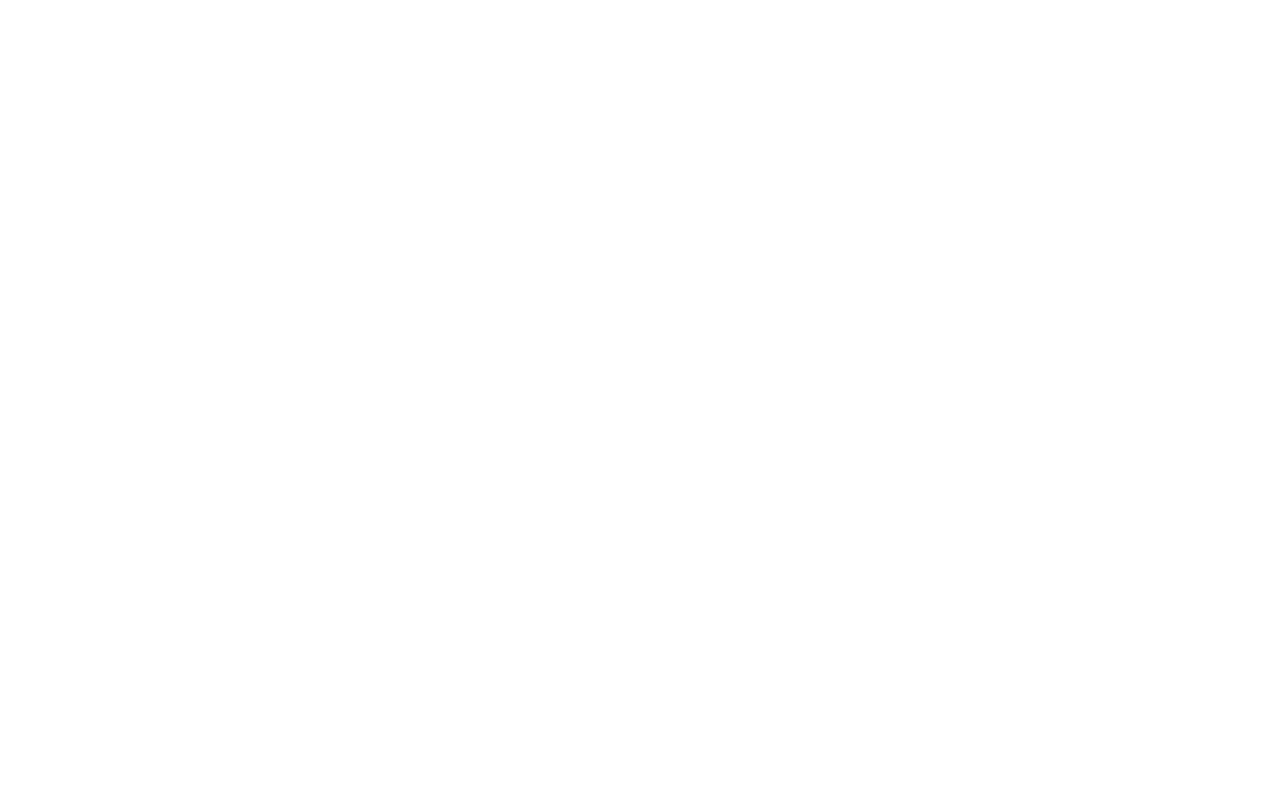
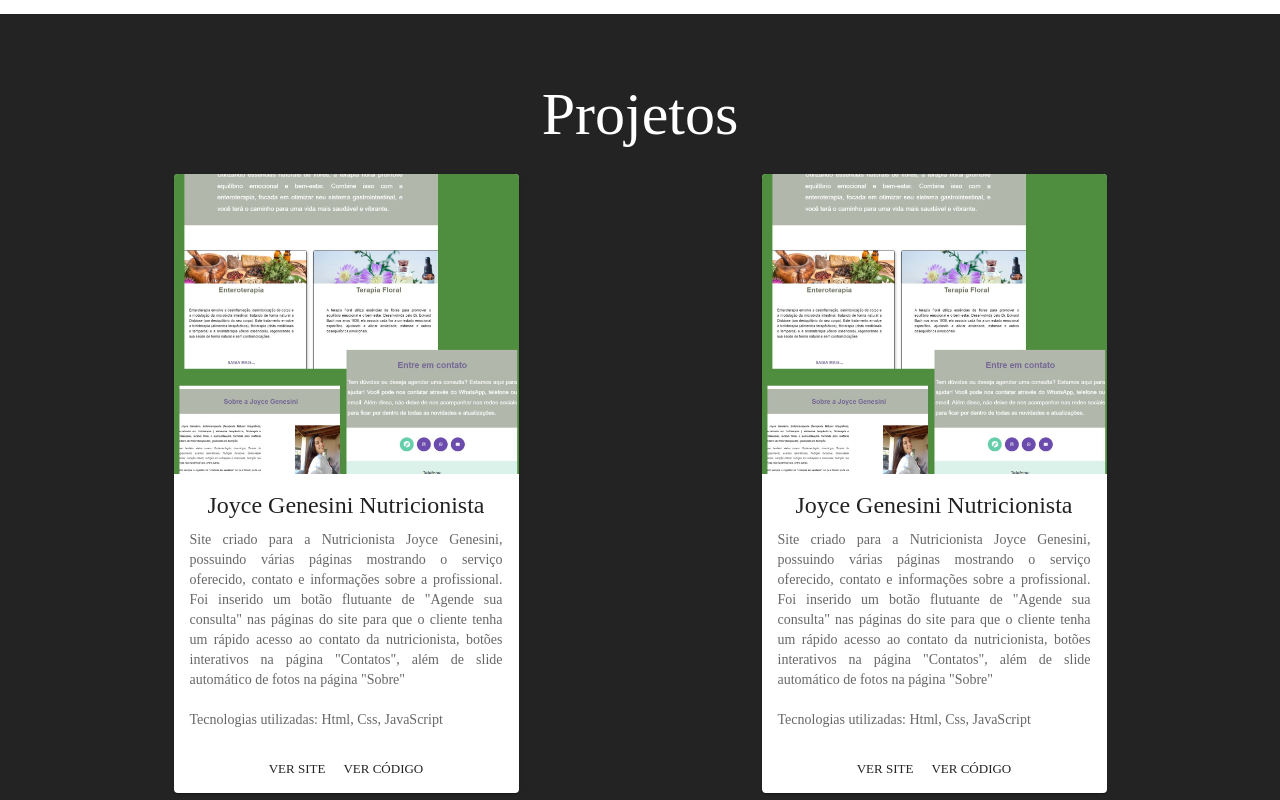
Before and after one commit to auyber/Auyber-portfolio, a React (Vite) app: page / in a window 1280 px wide. Shown: the part 2120-2920 px from the top of the page. Before the commit the page ends 2054 px from the top, so only its background shows below. Built offline with nearby package versions, Linux system fonts and the light colour scheme.

Commit message:
feat: create Projects, nutri card

```diff
--- /dev/null
+++ b/src/components/Card/nutri.tsx
@@ -0,0 +1,32 @@
+import Card from '@mui/material/Card';
+import CardActions from '@mui/material/CardActions';
+import CardContent from '@mui/material/CardContent';
+import CardMedia from '@mui/material/CardMedia';
+import Button from '@mui/material/Button';
+import Typography from '@mui/material/Typography';
+import nutri from "../../assets/images/nutri.jpg";
+
+export default function ActionAreaCardNutri() {
+  return (
+    <Card sx={{ maxWidth: 345 }}>
+      <CardMedia
+        sx={{ height: 300 }}
+        image={nutri}
+        title="green iguana"
+      />
+      <CardContent>
+        <Typography gutterBottom variant="h5" component="div" textAlign="center">
+          Joyce Genesini Nutricionista
+        </Typography>
+        <Typography variant="body2" color="text.secondary" textAlign="justify">
+          Site criado para a Nutricionista Joyce Genesini, possuindo várias páginas mostrando o serviço oferecido, contato e informações sobre a profissional. Foi inserido um botão flutuante de "Agende sua consulta" nas páginas do site para que o cliente tenha um rápido acesso ao contato da nutricionista, botões interativos na página "Contatos", além de slide automático de fotos na página "Sobre"  <br /><br />
+          Tecnologias utilizadas: Html, Css, JavaScript
+        </Typography>
+      </CardContent>
+      <CardActions sx={{ justifyContent: 'center' }}>
+        <Button size="small">Ver Site</Button>
+        <Button size="small">Ver Código</Button>
+      </CardActions>
+    </Card>
+  );
+}
--- a/src/pages/Home/Home.tsx
+++ b/src/pages/Home/Home.tsx
@@ -2,6 +2,7 @@
 import Hero from "../section/Hero/Hero"
 import About from "../section/About/About"
 import Habilidades from "../section/About/Habilidades"
+import Projects from "../section/Projects/Projects"
 
 
 const Home = () => {
@@ -13,6 +14,7 @@
       <Hero />
       <About />
       <Habilidades />
+      <Projects />
     </>
   )
 }
--- a/src/pages/section/About/About.tsx
+++ b/src/pages/section/About/About.tsx
@@ -20,6 +20,7 @@
             <Typography variant="h2" component="h2">
               Sobre Mim
             </Typography>
+            <br />
             <Grid>
             <ActionAreaCard />
             </Grid>
--- a/src/pages/section/About/Habilidades.tsx
+++ b/src/pages/section/About/Habilidades.tsx
@@ -7,7 +7,8 @@
   backgroundColor: '#ffffff',
   padding: theme.spacing(8, 0),
   textAlign: 'center',
-  marginTop: theme.spacing(4), // Adicionando margem superior para espaçamento
+  marginTop: theme.spacing(4),
+
 }));
 
 
@@ -15,12 +16,11 @@
   return (
     <StyledAboutSection>
       <Container maxWidth="md">
-      <Grid item>
+        <Grid item>
             <Typography variant="h2" component="h2">
               Habilidades
             </Typography>
-            <Grid>
-            </Grid>
+            <br />
         </Grid>
         <Grid container display="flex" justifyContent="center" spacing={3} pt={3}>
             <Grid item xs={6} md={3} display="flex" justifyContent="center">
--- /dev/null
+++ b/src/pages/section/Projects/Projects.tsx
@@ -0,0 +1,46 @@
+import {Container, Grid, Typography, styled } from "@mui/material";
+import ActionAreaCardNutri from "../../../components/Card/nutri";
+
+const Projects = () => {
+
+  const StyledHero = styled("div")(({ theme }) => ({
+    backgroundColor: theme.palette.primary.main,
+    height: "100vh",
+    display: "flex",
+    padding: theme.spacing(8, 0),
+    marginTop: theme.spacing(4),
+  }));
+
+
+  return (
+    <>
+      <StyledHero>
+        <Container maxWidth="lg">
+            <Grid item xs={12} md={6} display="flex" justifyContent="center">
+                <Typography color="primary.contrastText" variant="h2" component="h2">
+                Projetos
+                </Typography>
+            </Grid>
+            <Grid container display="flex" justifyContent="center" spacing={3} pt={3}>
+                <Grid item xs={12} md={6} display="flex" justifyContent="center">
+                    <ActionAreaCardNutri />
+                </Grid>
+                <Grid item xs={12} md={6} display="flex" justifyContent="center">
+                    <ActionAreaCardNutri />
+                </Grid>
+            </Grid>
+            <Grid container display="flex" justifyContent="center" spacing={3} pt={3}>
+                <Grid item xs={12} md={6} display="flex" justifyContent="center">
+                    <ActionAreaCardNutri />
+                </Grid>
+                <Grid item xs={12} md={6} display="flex" justifyContent="center">
+                    <ActionAreaCardNutri />
+                </Grid>
+            </Grid>
+        </Container>
+      </StyledHero>
+    </>
+  );
+}
+
+export default Projects;
```
Also changed, not shown: src/assets/images/eu.jpeg, src/assets/images/nutri.jpg (added).
